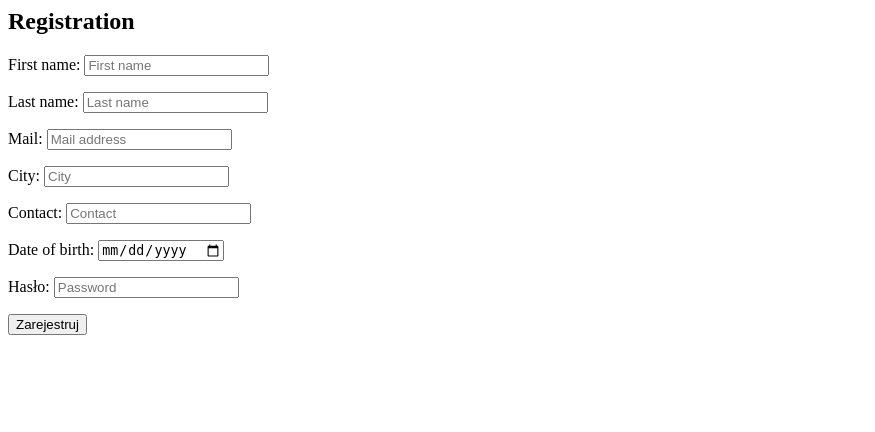
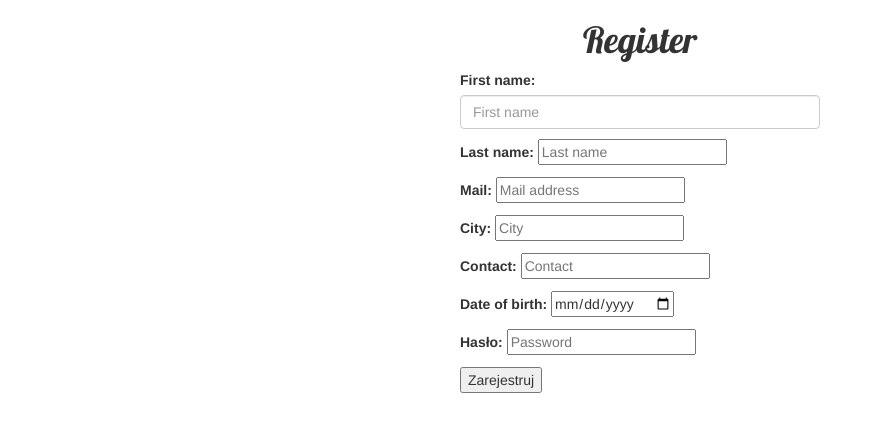
Before and after one commit to Ukasshu/pet-me-out, a Django app: page /home/register in a window 1280 px wide. Shown: the top 432 px of the page, without its empty margins (0-875 px from the left). Run offline with Django 3.2, Linux system fonts and the light colour scheme; some libraries are stand-ins or nearby versions.

Commit message:
register view and form fixing started

```diff
--- a/home/forms.py
+++ b/home/forms.py
@@ -6,7 +6,7 @@ class RegisterForm(forms.Form):
     class MyDateInput(forms.DateInput): #inner class for input type date - otherwise render as text input
         input_type = 'date'
     numeric = RegexValidator(r'^\+?1?\d{9,15}$', "Phone number must be entered in the format: '+999999999'. Up to 15 digits allowed.")
-    firstName = forms.CharField(label="First name", max_length=30, widget=forms.TextInput(attrs={'placeholder': 'First name'}))
+    firstName = forms.CharField(label="First name", max_length=30, widget=forms.TextInput(attrs={'placeholder': 'First name', 'class': 'form-control'}))
     lastName = forms.CharField(label="Last name", max_length=50, widget=forms.TextInput(attrs={'placeholder': 'Last name'}))
     mail = forms.EmailField(label="Mail", max_length=100, widget=forms.EmailInput(attrs={'placeholder': "Mail address"}))
     city = forms.CharField(label="City", max_length=30, widget=forms.TextInput(attrs={'placeholder': 'City'}))
--- a/home/templates/home/register.html
+++ b/home/templates/home/register.html
@@ -1,8 +1,25 @@
+{% load bootstrap3 %}
+{% bootstrap_css %}
+{% bootstrap_javascript %}
 {% block content %}
-    <h2>Registration</h2>
-    <form method="post" action="/home/registration">
-        {% csrf_token %}
-        {{ form.as_p }}
-        <input type="submit" value="Zarejestruj">
-    </form>
+
+    <link rel="stylesheet" type="text/css" href="//fonts.googleapis.com/css?family=Lobster"/>
+    <div class="container" style="position: center;">
+
+        <div class="row">
+            <div class="col-sm-6 col-md-4 col-md-offset-4">
+                <h1 class="text-center login-title" style="font-family:lobster;">Register</h1>
+
+                <div class="account-wall">
+                    <form class="form-login" method="post" action="/home/registration">
+                        {% csrf_token %}
+                        {{ form.as_p }}
+
+                        <input type="submit" value="Zarejestruj">
+                    </form>
+                </div>
+            </div>
+        </div>
+    </div>
+
 {% endblock %}
```
